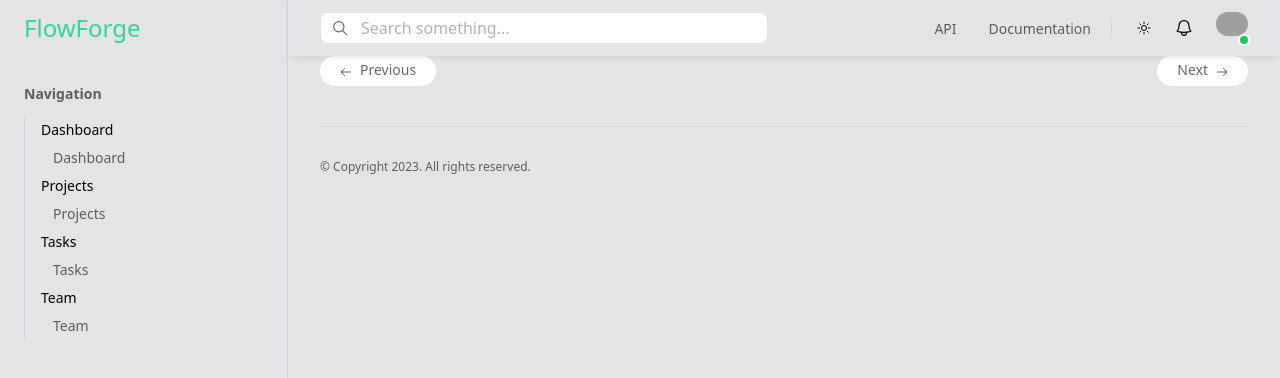
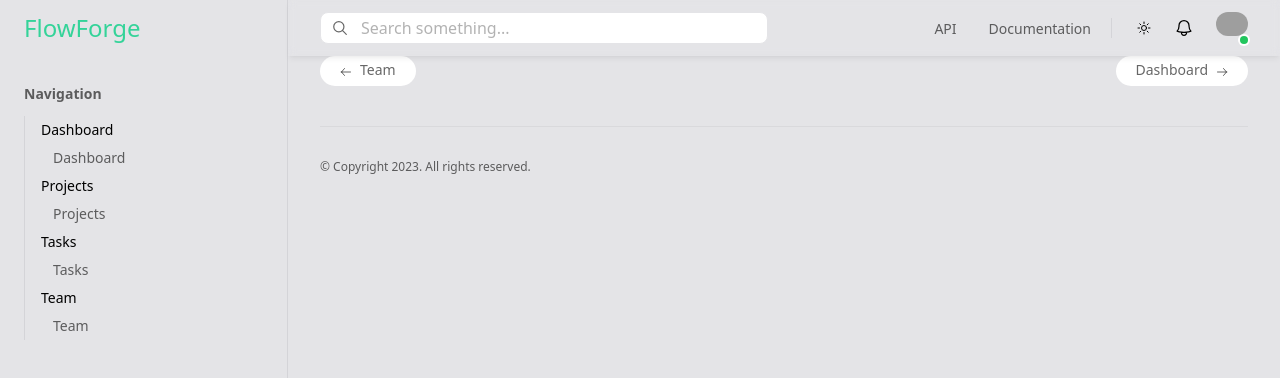
Before and after one commit to aivaras-bankauskas/vuetasks, a Vue app: page / in a window 1280 px wide. Shown: the top 378 px of the page. Built offline with nearby package versions, Linux system fonts and the light colour scheme; grey boxes are pictures that could not be loaded.

Commit message:
FooterLayout.vue:  Update Next/Previous buttons for continuous route cycling

```diff
--- a/src/views/layouts/FooterLayout.vue
+++ b/src/views/layouts/FooterLayout.vue
@@ -7,32 +7,36 @@
     const currentYear = computed(() => new Date().getFullYear());
     const route = useRoute();
 
-    const navigation = computed(() => navigationRoutes.map((route) => route.children?.map((child) => child.path)).flat());
+    const navigation = computed(() => navigationRoutes.map(route => route.children ? route.children : [route]).flat());
 
-    const currentIndex = computed(() => navigation.value.findIndex((path) => path === route.path));
+    const currentIndex = computed(() => navigation.value.findIndex(routeObj => routeObj.path === route.path));
 
     const previousRoute = computed(() => {
         const prevIndex = currentIndex.value - 1;
+        const prevRouteObj = prevIndex >= 0 ? navigation.value[prevIndex] : navigation.value[navigation.value.length - 1];
 
-        return prevIndex >= 0 ? navigation.value[prevIndex] : navigation.value[navigation.value.length - 1];
+        return {
+            path: prevRouteObj.path,
+            title: prevRouteObj.meta?.title || 'Previous'
+        };
     });
 
     const nextRoute = computed(() => {
         const nextIndex = currentIndex.value + 1;
+        const nextRouteObj = nextIndex < navigation.value.length ? navigation.value[nextIndex] : navigation.value[0];
 
-        return nextIndex < navigation.value.length ? navigation.value[nextIndex] : navigation.value[0];
+        return {
+            path: nextRouteObj.path,
+            title: nextRouteObj.meta?.title || 'Next'
+        };
     });
-
 </script>
 
 <template>
     <footer class="mx-auto w-full space-y-10 pb-16">
         <div class="ml-auto flex justify-between gap-3">
-            <RouterLink
-                aria-label="Previous: [Description of Previous Page]"
-                :to="previousRoute || '/dashboard'"
-            >
-                <BaseButton type="button" button-text="Previous" class="footer-button link-hover" title="Previous">
+            <RouterLink :to="previousRoute.path" aria-label="Previous: [Description of Previous Page]">
+                <BaseButton type="button" :button-text="(previousRoute.title as string)" class="footer-button link-hover" :title="previousRoute.title">
                     <template #frontIcon>
                         <svg viewBox="0 0 20 20" fill="none" aria-hidden="true" class="mt-0.5 h-5 w-5 -ml-1 rotate-180">
                             <path stroke="currentColor" stroke-linecap="round" stroke-linejoin="round" d="m11.5 6.5 3 3.5m0 0-3 3.5m3-3.5h-9"></path>
@@ -40,11 +44,8 @@
                     </template>
                 </BaseButton>
             </RouterLink>
-            <RouterLink
-                aria-label="Next: [Description of Next Page]"
-                :to="nextRoute || '/dashboard'"
-            >
-                <BaseButton type="button" button-text="Next" class="footer-button link-hover" title="Next">
+            <RouterLink :to="nextRoute.path" aria-label="Next: [Description of Next Page]">
+                <BaseButton type="button" :button-text="(nextRoute.title as string)" class="footer-button link-hover" :title="nextRoute.title">
                     <template #backIcon>
                         <svg viewBox="0 0 20 20" fill="none" aria-hidden="true" class="mt-0.5 h-5 w-5 -mr-1">
                             <path stroke="currentColor" stroke-linecap="round" stroke-linejoin="round" d="m11.5 6.5 3 3.5m0 0-3 3.5m3-3.5h-9"></path>
```
